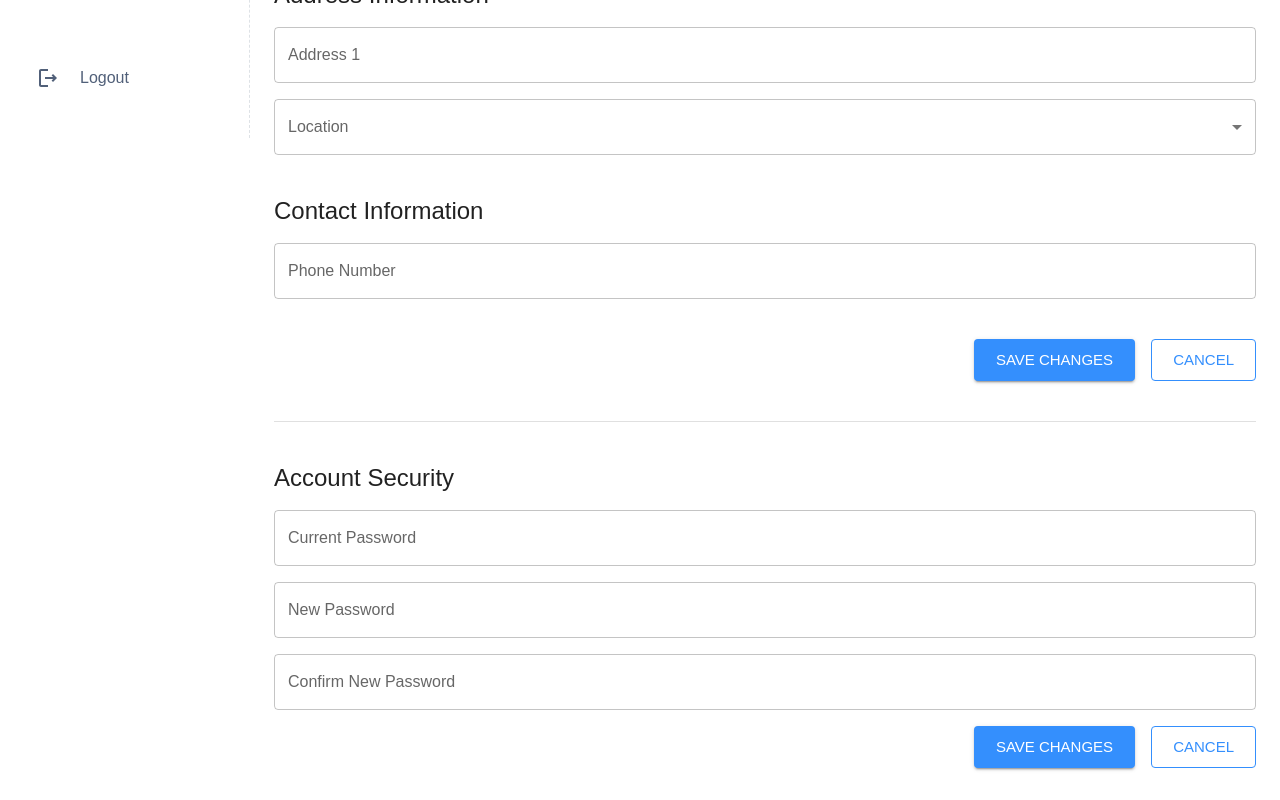
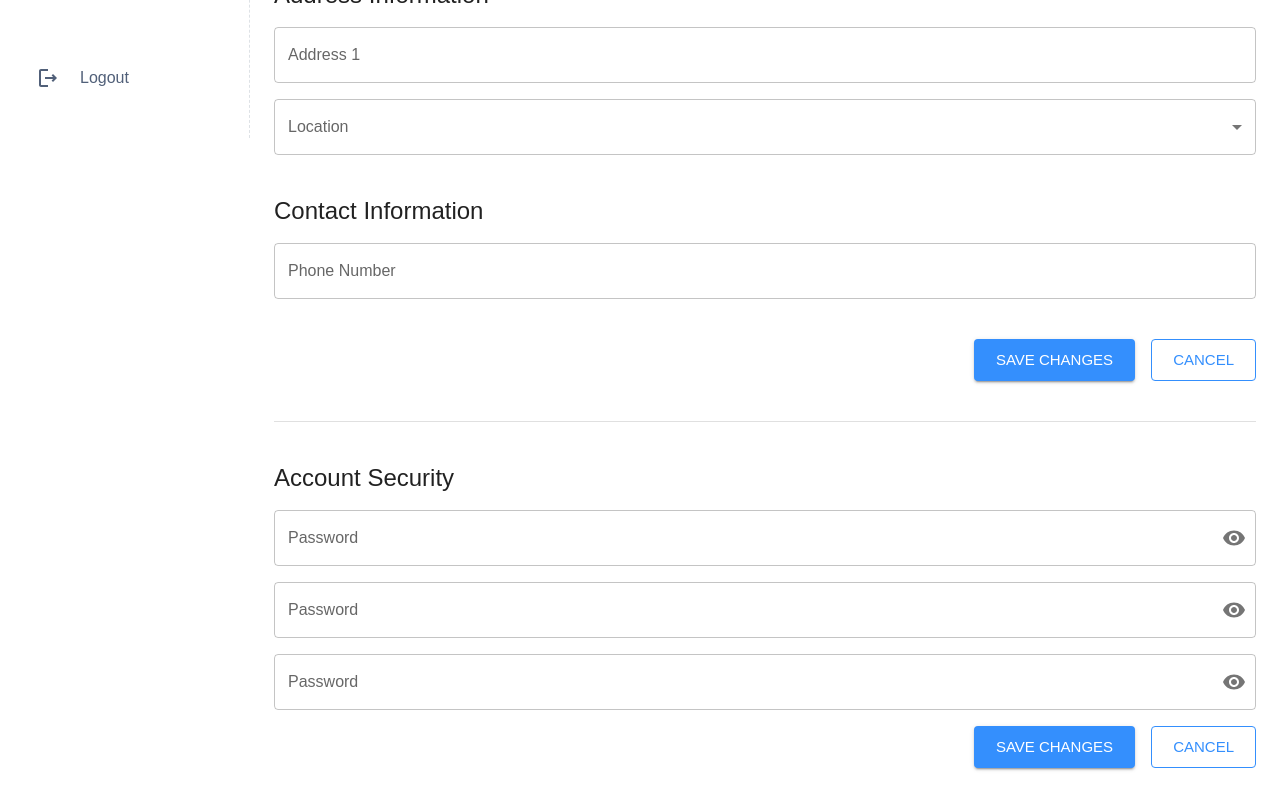
Before and after one commit to Kh1T/agteach-instructor, a React (Create React App) app: page /setting in a window 1280 px wide. Shown: the part 662-1462 px from the top of the page. Built offline with nearby package versions, Linux system fonts and the light colour scheme.

Commit message:
feat-fix: passwordinput field

```diff
--- a/src/pages/Setting.jsx
+++ b/src/pages/Setting.jsx
@@ -117,9 +117,12 @@ function SettingPage() {
 
       <Grid container gap={2}>
         <Typography variant="h5">Account Security</Typography>
-        <CustomInputField fieldName="Current Password" />
-        <CustomInputField fieldName="New Password" />
-        <CustomInputField fieldName="Confirm New Password" />
+        <CustomInputField fieldName="Current Password" fieldType="password" />
+        <CustomInputField fieldName="New Password" fieldType="password" />
+        <CustomInputField
+          fieldName="Confirm New Password"
+          fieldType="password"
+        />
         <Grid
           container
           width="100%"
```
